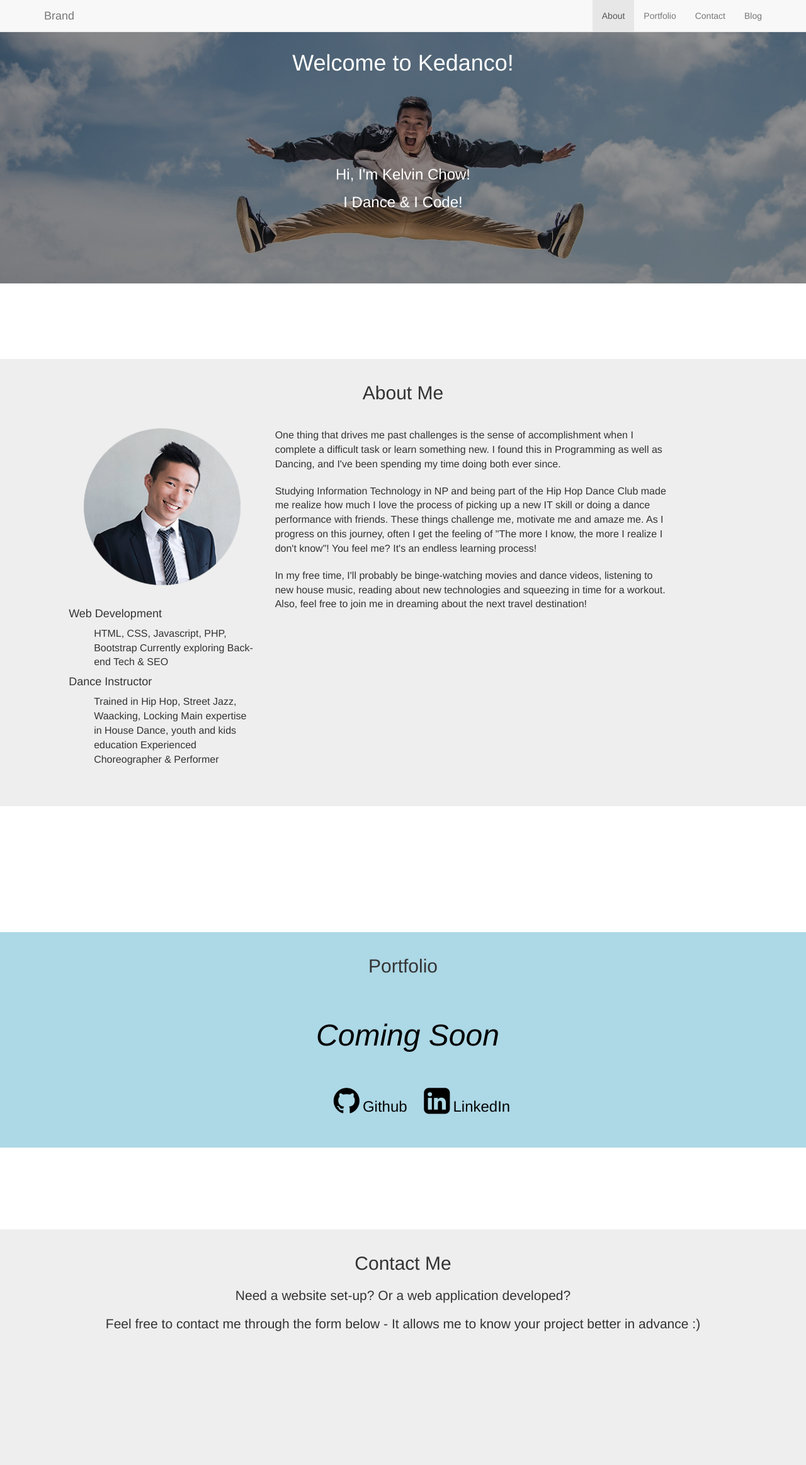
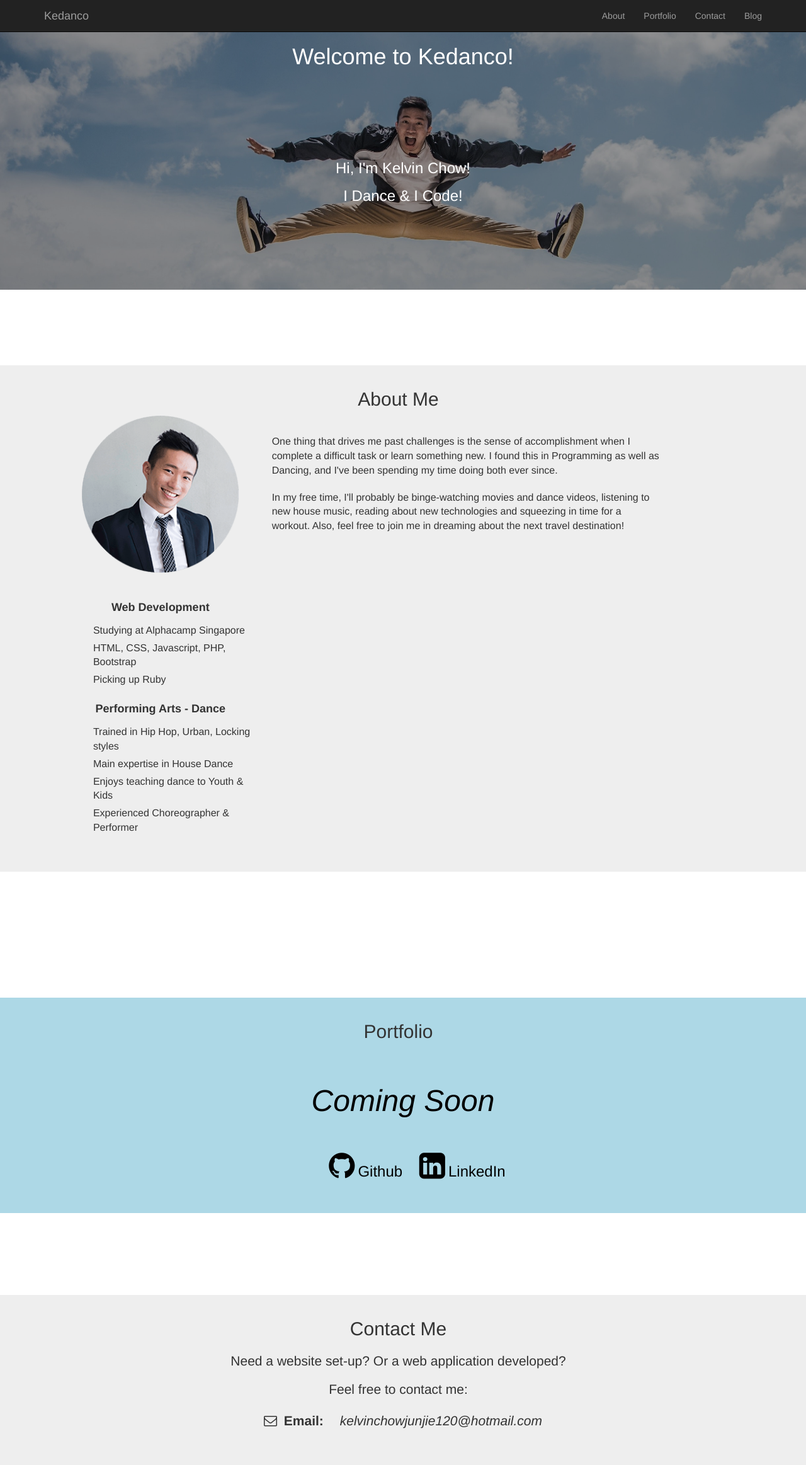
Before and after one commit to kedanco/kedanco.github.io, a PHP site: page / in a window 1280 px wide. Shown: the whole page at 63% size. Before the commit the page ends 2114 px from the top, so only its background shows below. Run offline with PHP 8.4, Linux system fonts and the light colour scheme; some libraries are stand-ins or nearby versions.

Commit message:
27th Aug 9:18pm Update
Content & Navbar edits

```diff
--- a/index.html
+++ b/index.html
@@ -13,19 +13,21 @@
 	<link rel="stylesheet" type="text/css" href="main.css">
 	<link href="https://maxcdn.bootstrapcdn.com/bootstrap/3.3.4/css/bootstrap.min.css" rel="stylesheet">
 
+
 </head>
 
 <body>
 
-	<nav id="navbar" class="navbar navbar-default navbar-light navbar-fixed-top">
+	<div id="top"></div>
+	<nav id="navbar" class="navbar navbar-inverse bg-inverse navbar-fixed-top">
 		<div class="container">
 			<div class="navbar-header">
 
-				<a href="#top" class="navbar-brand">Brand</a>
+				<a href="#top" class="navbar-brand">Kedanco</a>
 			</div>
 			<div>
 				<ul class="nav navbar-nav navbar-right">
-					<li class="active"><a href="#about">About</a></li>
+					<li><a href="#about">About</a></li>
 					<li><a href="#portfolio">Portfolio</a></li>
 					<li><a href="#contact">Contact</a></li>
 					<li><a href="http://medium.com/@kedanco">Blog</a></li>
@@ -52,19 +54,19 @@
 					<img src="img/formal.png"/>
 					<!-- insert timeline here -->
 
-					<p><h4>Web Development</h4><ul>
+					<h4><strong>Web Development</strong></h4><ul>
+					<li>Studying at Alphacamp Singapore</li>
 					<li>HTML, CSS, Javascript, PHP, Bootstrap</li>
-					<li>Currently exploring Back-end Tech &amp; SEO</li>
+					<li>Picking up Ruby</li>
 					</ul>
-					<h4>Dance Instructor</h4><ul>
-					<li>Trained in Hip Hop, Street Jazz, Waacking, Locking</li>
-					<li>Main expertise in House Dance, youth and kids education</li>
-					<li>Experienced Choreographer &amp; Performer</li></ul></p>
+					<h4><strong>Performing Arts - Dance</strong></h4><ul>
+					<li>Trained in Hip Hop, Urban, Locking styles</li>
+					<li>Main expertise in House Dance</li>
+					<li>Enjoys teaching dance to Youth &amp; Kids</li>
+					<li>Experienced Choreographer &amp; Performer</li></ul>
 				</div>
 				<div id="aboutText" class="col-md-6">
 				<p>One thing that drives me past challenges is the sense of accomplishment when I complete a difficult task or learn something new. I found this in Programming as well as Dancing, and I've been spending my time doing both ever since.</p>
-
-<p>Studying Information Technology in NP and being part of the Hip Hop Dance Club made me realize how much I love the process of picking up a new IT skill or doing a dance performance with friends. These things challenge me, motivate me and amaze me. As I progress on this journey, often I get the feeling of "The more I know, the more I realize I don't know"! You feel me? It's an endless learning process!</p>
 
 <p>In my free time, I'll probably be binge-watching movies and dance videos, listening to new house music, reading about new technologies and squeezing in time for a workout. Also, feel free to join me in dreaming about the next travel destination!</p>
 
@@ -94,8 +96,27 @@
 	    	<div class="row">
 				<h2 class="sectionTitle">Contact Me</h2>
 					<p>Need a website set-up? Or a web application developed?</p>
-					<p>Feel free to contact me through the form below - It allows me to know your project better in advance :)</p>
-<!-- Form for users to fill up, check against existing freelancer sites -->
+					<p>Feel free to contact me:</p>
+
+					<div id="contactLinks">
+
+					<p><i class="fa fa-envelope-o" aria-hidden="true"></i> <strong>Email:</strong> <i>kelvinchowjunjie120@hotmail.com</i></p>
+						<ul>
+
+						</ul>
+                    </div>
+					<!-- <form action="home.html" method="post">
+						<div class="form-group row">
+						<label for="form-name-input" class=" col-2 col-form-label">Name</label>
+						<div class="col-4">
+						<input class="form-control" type="text" id="form-name-input">
+						</div>
+
+					</form> -->
+
+
+                    <br/>
+                    <br/>
 	    	</div>
 	    </div>
 	</section>
@@ -105,6 +126,8 @@
 	<script src="js/bootstrap.min.js"></script>
 	<script src="smoothScroll.js"></script>
 
+
+
 </body>
 
 
--- a/main.css
+++ b/main.css
@@ -10,8 +10,13 @@ nav{
 	margin-bottom: 0px;
 }
 
+.row{
+	margin-right: 0px !important;
+}
+
 img{
-	margin:20px auto;
+	margin-top:-10px;
+	margin-bottom: 20px;
 	max-height: 250px;
 	max-width: 250px;
 	height:auto;
@@ -24,6 +29,7 @@ section{
 	padding-bottom: 50px;
 	margin-top: 50px;
 	margin-bottom: 50px;
+
 }
 
 
@@ -34,6 +40,10 @@ h2{
 
 p{
 	font-size: 12px;
+}
+
+#top{
+	margin-top: -30px;
 }
 
 .jumbotron{
@@ -51,7 +61,7 @@ p{
 #intro{
 	padding-top:0px !important;
 	margin-top:-20px;
-	height:400px;
+	height:420px;
 	background: url(img/dancefly.jpg) no-repeat center center;
 	background-size: cover;
 
@@ -65,7 +75,7 @@ p{
 
 .introBg{
 
-	height:400px;
+	height:420px;
 	background-color: rgba(0,0,0,0.4);
 }
 
@@ -83,13 +93,15 @@ p{
 	text-align: left;
 }
 
+
 #aboutText p{
 	margin-top: 20px !important;
 	margin-bottom: 20px !important;
 }
 
 #about h4{
-	text-align: left;
+	/*text-align: left;*/
+	padding-top: 15px;
 }
 
 
@@ -114,8 +126,10 @@ p{
 	margin-bottom: 0;
 }
 
-li{
-	display:inline;
+#about li{
+	display:inline-block;
+	padding-top: 5px;
+
 }
 
 i{
@@ -148,3 +162,8 @@ i{
 	text-decoration: none;
 	bottom:10px;
 }
+
+#contactLinks p{
+	margin-top: 20px;
+
+}
```
